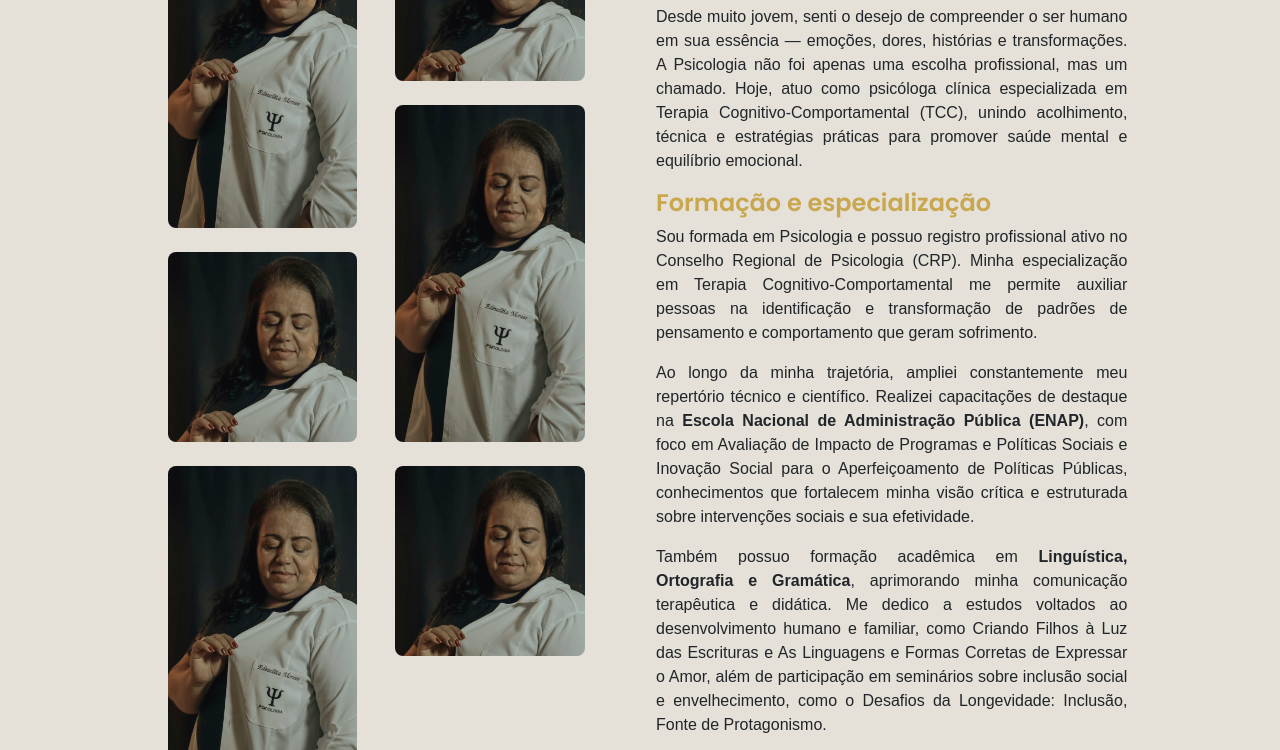
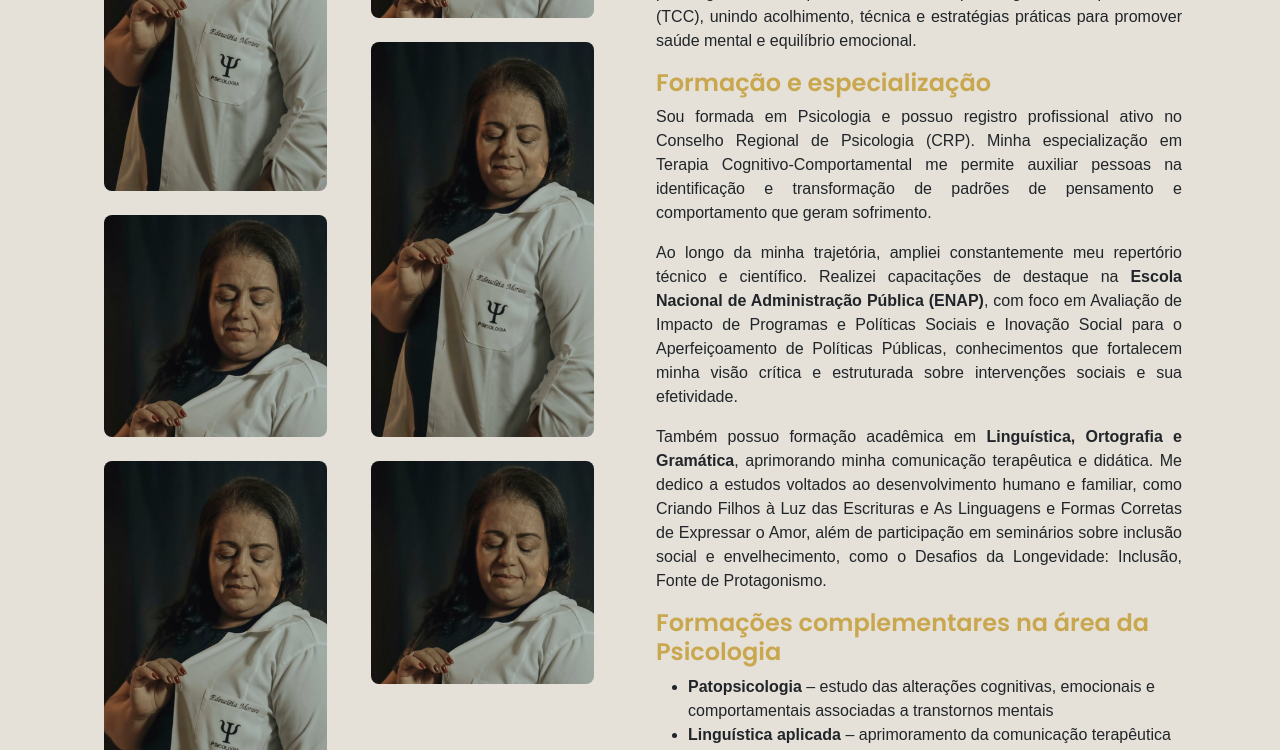
Before and after one commit to Mebous/Edeucleia-Psicologa, a website: page my_education.html in a window 1280 px wide. Shown: the part 277-1027 px from the top of the page. Drawn offline with Linux system fonts and the light colour scheme; a web font is replaced by a local one.

Commit message:
arrumando o layou da segunda pagina

```diff
--- a/my_education.html
+++ b/my_education.html
@@ -7,11 +7,11 @@
 
     <link rel="stylesheet" href="css/style.css" />
   </head>
-  <body class="my-education bg-2 container min-vw-100">
+  <body class="my-education bg-2 d-flex flex-column align-items-center">
     <main
-      class="about-my-background row flex-row-reverse d-flex mt-5 p-lg-5 p-3 g-5 justify-content-center align-items-start"
+      class="about-my-background container-sm mt-lg-5 mt-4 row flex-row-reverse justify-content-around"
     >
-      <div class="col-lg-5 col-10 p-3">
+      <div class="col-lg-6 col-11 p-3">
         <h1>Conheça minha formação</h1>
         <h2 class="fs-4">Minha trajetória na Psicologia Clínica</h2>
         <p>
@@ -112,7 +112,7 @@
           Voltar para a página principal
         </a>
       </div>
-      <div class="col-lg-5 col-10 d-flex flex-wrap justify-content-around">
+      <div class="col-lg-6 col-11 d-flex flex-wrap justify-content-around">
         <div class="col-lg-5 col-6 me-lg-4">
           <img class="rounded-3 mt-lg-4 mt-3" src="imgs/foto-1.png" alt="" />
           <img class="rounded-3 mt-lg-4 mt-3" src="imgs/foto-2.png" alt="" />
```
